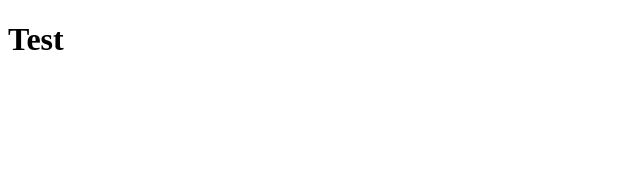
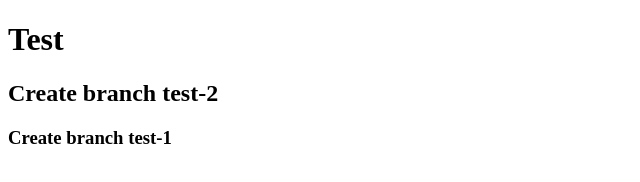
Before and after one commit to nazar1881/test-front, a plain HTML site: page index.html in a window 1280 px wide. Shown: the whole page, without its empty margins (0-640 px from the left). Drawn offline with Linux system fonts and the light colour scheme.

Commit message:
Second commit

```diff
--- /dev/null
+++ b/css/style.css
@@ -0,0 +1,4 @@
+*, html, body {
+    margin: 0;
+    padding: 0;
+}
--- a/index.html
+++ b/index.html
@@ -8,5 +8,7 @@
 </head>
 <body>
     <h1>Test</h1>
+    <h2>Create branch test-2</h2>
+    <h3>Create branch test-1</h3>
 </body>
 </html>
```
